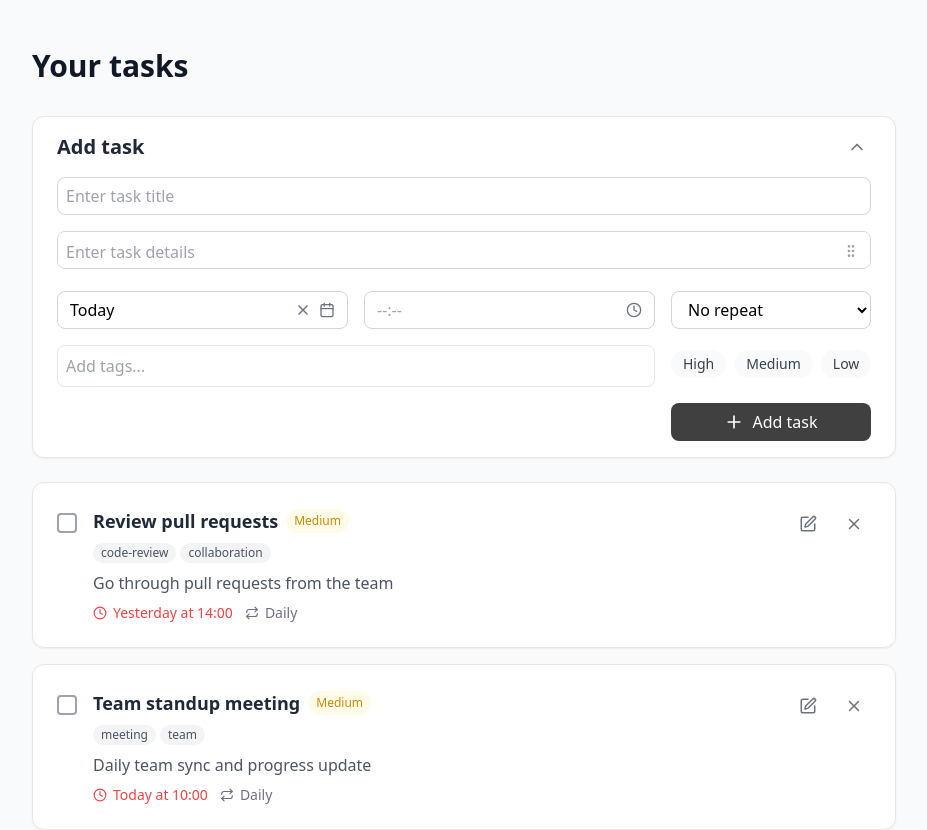
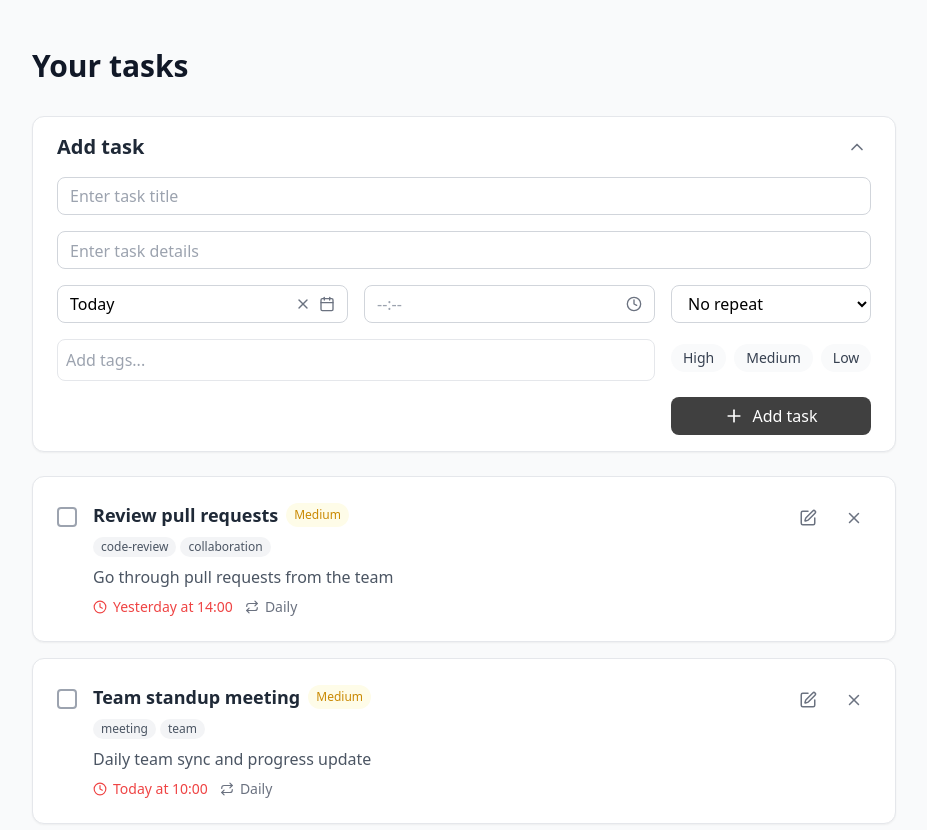
Before and after one commit to hackerman70000/To-Do-App, a React (Create React App) app: page / in a window 1280 px wide. Shown: the top 830 px of the page, without its empty margins (176-1103 px from the left). Built offline with nearby package versions, Linux system fonts and the light colour scheme.

Commit message:
Resize input field for task details in TaskForm

```diff
--- a/src/App.js
+++ b/src/App.js
@@ -70,7 +70,7 @@ function App() {
   useEffect(() => {
     const interval = setInterval(() => {
       setTasks(prevTasks => evaluateTaskStatuses(prevTasks));
-    }, 60000); // Check every minute
+    }, 60000);
     return () => clearInterval(interval);
   }, [evaluateTaskStatuses]);
 
--- a/src/components/task/TaskForm.js
+++ b/src/components/task/TaskForm.js
@@ -1,16 +1,53 @@
-import { ChevronDown, ChevronUp, GripVertical, Plus } from 'lucide-react';
-import React, { useState } from 'react';
+import { ChevronDown, ChevronUp, Plus } from 'lucide-react';
+import React, { useEffect, useRef, useState } from 'react';
 import { DateTimePicker } from './components/DateTimePicker';
 import { TagInput } from './components/TagInput';
 
 const TaskForm = ({ newTask, setNewTask, addTask }) => {
   const [isExpanded, setIsExpanded] = useState(true);
-  const [isDetailsExpanded, setIsDetailsExpanded] = useState(false);
+  const [textareaRows, setTextareaRows] = useState(1);
+  const textareaRef = useRef(null);
+
+  useEffect(() => {
+    if (!newTask.details) {
+      setTextareaRows(1);
+    }
+  }, [newTask.details]);
+
+  const handleKeyDown = (e) => {
+    if (e.key === 'Enter') {
+      e.preventDefault();
+      const cursorPosition = e.target.selectionStart;
+      const textBeforeCursor = e.target.value.substring(0, cursorPosition);
+      const textAfterCursor = e.target.value.substring(cursorPosition);
+
+      const newText = textBeforeCursor + '\n' + textAfterCursor;
+      setNewTask({ ...newTask, details: newText });
+
+      setTextareaRows(prev => prev + 1);
+
+      setTimeout(() => {
+        e.target.selectionStart = cursorPosition + 1;
+        e.target.selectionEnd = cursorPosition + 1;
+      }, 0);
+    } else if (e.key === 'Backspace' && textareaRef.current) {
+      const lines = textareaRef.current.value.split('\n');
+      if (
+        e.target.selectionStart === e.target.selectionEnd &&
+        e.target.selectionStart > 0 &&
+        e.target.value[e.target.selectionStart - 1] === '\n' &&
+        lines.length > 1
+      ) {
+        setTextareaRows(prev => Math.max(1, prev - 1));
+      }
+    }
+  };
 
   const handleSubmit = (e) => {
     e.preventDefault();
     if (!newTask.title) return;
     addTask();
+    setTextareaRows(1);
   };
 
   return (
@@ -38,26 +75,27 @@ const TaskForm = ({ newTask, setNewTask, addTask }) => {
             <input
               type="text"
               placeholder="Enter task title"
-              className="w-full p-2 rounded-lg border border-gray-300 focus:border-neutral-focus-border focus:ring-2 focus:ring-neutral-focus-ring/30 outline-none transition-colors h-[38px]"
+              className="w-full px-3 rounded-lg border border-gray-300 focus:border-neutral-focus-border focus:ring-2 focus:ring-neutral-focus-ring/30 outline-none transition-colors h-[38px]"
               value={newTask.title}
               onChange={(e) => setNewTask({...newTask, title: e.target.value})}
             />
 
             <div className="relative">
               <textarea
+                ref={textareaRef}
                 placeholder="Enter task details"
-                className={`w-full p-2 rounded-lg border border-gray-300 focus:border-neutral-focus-border focus:ring-2 focus:ring-neutral-focus-ring/30 outline-none transition-colors resize-none ${isDetailsExpanded ? 'h-24' : 'h-[38px]'}`}
+                className="w-full px-3 rounded-lg border border-gray-300 focus:border-neutral-focus-border focus:ring-2 focus:ring-neutral-focus-ring/30 outline-none transition-colors resize-none overflow-hidden block"
                 value={newTask.details}
                 onChange={(e) => setNewTask({...newTask, details: e.target.value})}
+                onKeyDown={handleKeyDown}
+                style={{
+                  height: `${Math.max(38, textareaRows * 24)}px`,
+                  minHeight: '38px',
+                  lineHeight: '38px',
+                  paddingTop: '0',
+                  paddingBottom: '0'
+                }}
               />
-              <button
-                type="button"
-                className="absolute right-2 top-2 p-1 hover:bg-gray-100 rounded text-gray-400 hover:text-gray-600 cursor-grab active:cursor-grabbing"
-                onClick={() => setIsDetailsExpanded(!isDetailsExpanded)}
-                aria-label="Expand details"
-              >
-                <GripVertical size={16} />
-              </button>
             </div>
 
             <div className="grid grid-cols-[1fr,200px] gap-4">
```
